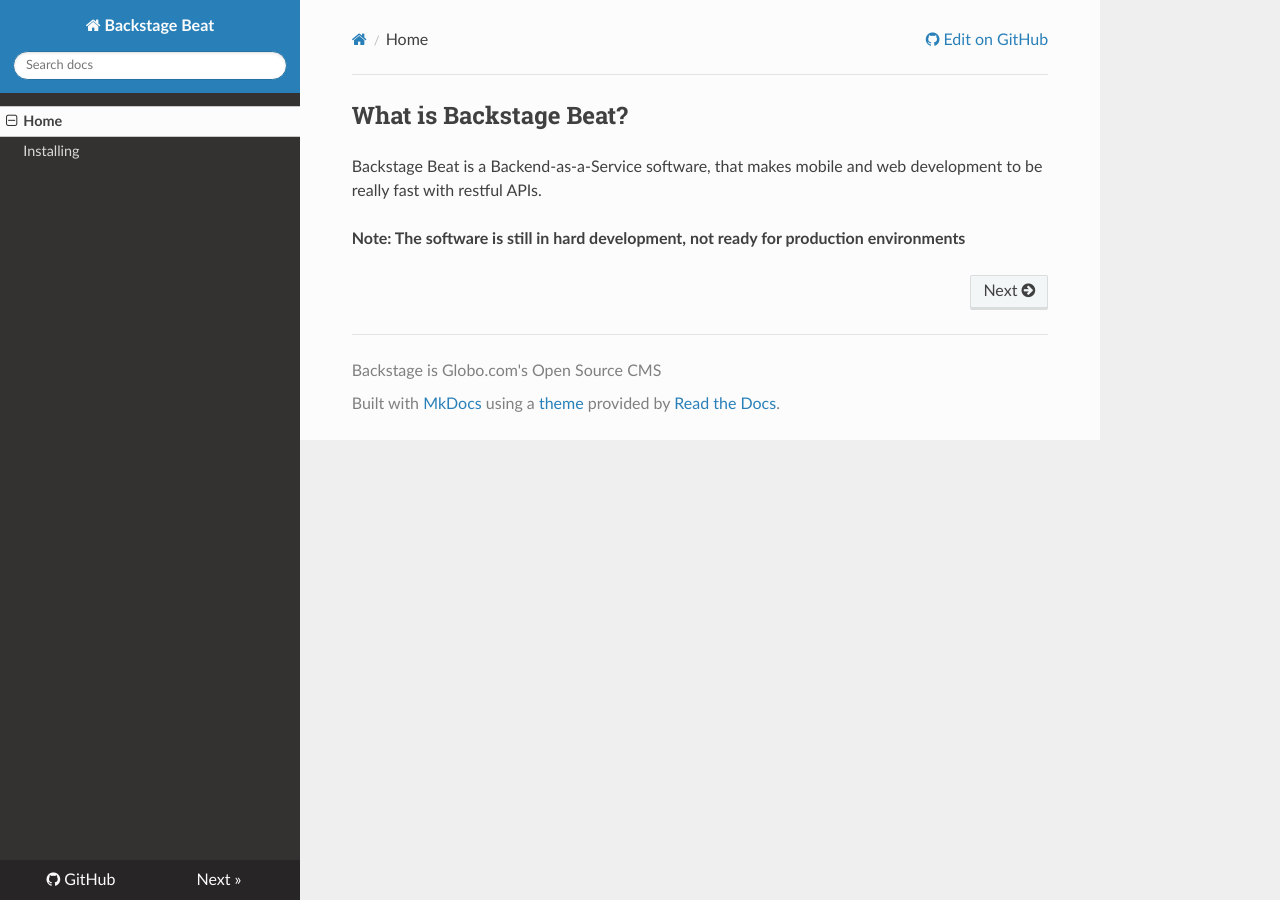
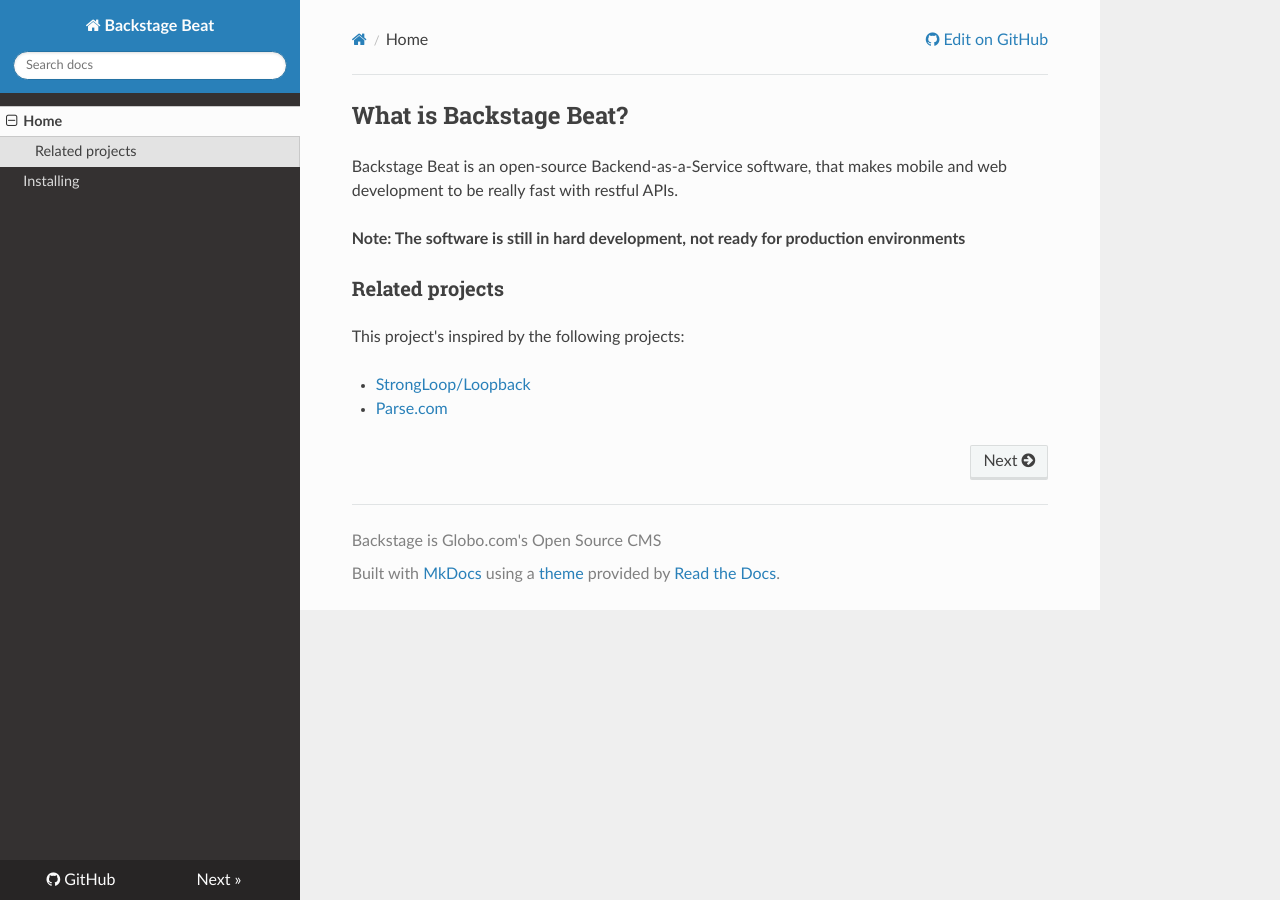
Before and after one commit to globo-backstage/beat, an MkDocs documentation site: the page built from docs/index.md, in a window 1280 px wide. Built offline with MkDocs 1.6.1, drawn with Linux system fonts in a browser that asks for light colours; nearby versions of some CDN libraries.

Commit message:
Add related projects
Signed-off-by: Wilson Júnior <wilsonpjunior@gmail.com>

```diff
--- a/docs/index.md
+++ b/docs/index.md
@@ -1,5 +1,11 @@
 ## What is Backstage Beat?
 
-Backstage Beat is a Backend-as-a-Service software, that makes mobile and web development to be really fast with restful APIs.
+Backstage Beat is an open-source Backend-as-a-Service software, that makes mobile and web development to be really fast with restful APIs.
 
 **Note: The software is still in hard development, not ready for production environments**
+
+### Related projects
+This project's inspired by the following projects:
+
+* [StrongLoop/Loopback](https://github.com/strongloop/loopback)
+* [Parse.com](http://parse.com/)
```
